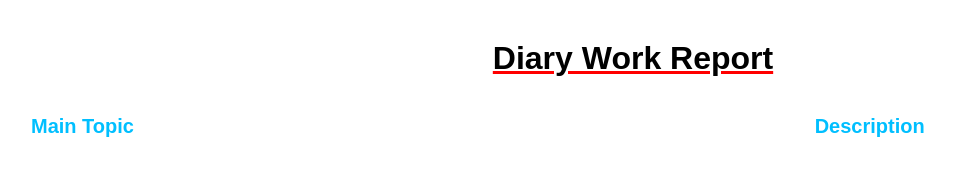
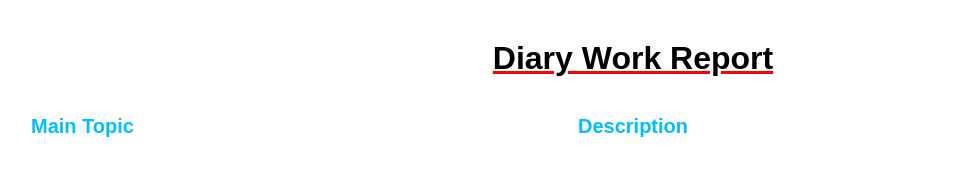
Before and after one commit to NpppthT/Panudach-Budda_2002, a plain HTML site: page index.html in a window 1280 px wide. Shown: the whole page, without its empty margins (7-962 px from the left). Drawn offline with Linux system fonts and the light colour scheme.

Commit message:
auto update

```diff
--- a/index.html
+++ b/index.html
@@ -21,16 +21,18 @@
 <!-- ใช้ flex จัดตำแหน่งให้ Main อยู่ซ้าย และ Description อยู่กลาง -->
 <div style="
   display: flex;
-  justify-content: center;
+  justify-content: flex-start; /* จัดให้เริ่มจากซ้าย */
   align-items: center;
-  margin-top: 20px;">
+  margin-top: 20px;
+  width: 100%;
+  position: relative;
+">
 
   <!-- Main Topic -->
   <h2 style="
     font-family: 'TH Sarabun New', sans-serif;
     font-size: 20px;
     color: deepskyblue;
-    margin-right: auto;
     margin-left: 30px;">
     Main Topic
   </h2>
@@ -40,7 +42,10 @@
     font-family: 'TH Sarabun New', sans-serif;
     font-size: 20px;
     color: deepskyblue;
-    margin: 0 auto;">
+    position: absolute; /* ใช้ absolute เพื่อวางตามหน้าต่าง */
+    left: 50%; /* เริ่มจากกึ่งกลาง */
+    transform: translateX(-50%); /* เลื่อนกลับครึ่งความกว้างของตัวเอง */
+    margin: 0;">
     Description
   </h2>
 
```
